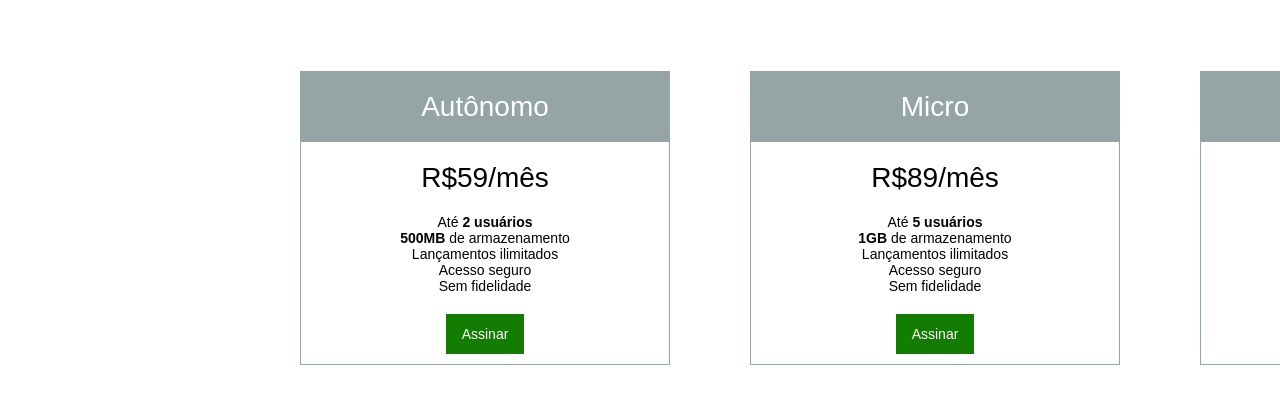
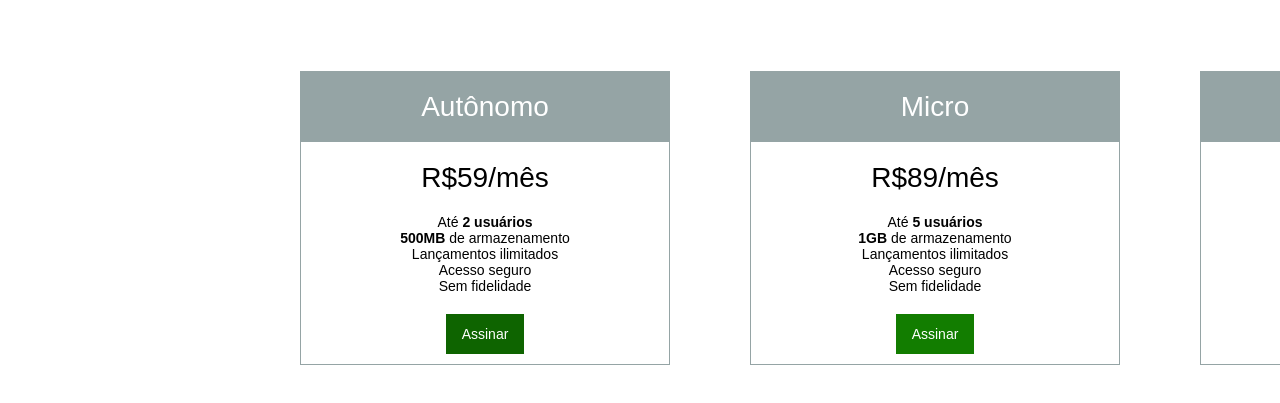
Before and after one commit to rodrigocrivelaro/projeto-frontend, a plain HTML site: page index.html in a window 1280 px wide. In both pictures the pointer is over the link 485 px from the left and 403 px from the top of the page. Shown: the part 69-472 px from the top of the page. Drawn offline with Linux system fonts and the light colour scheme.

Commit message:
Criando os botões

```diff
--- a/css/estilos.css
+++ b/css/estilos.css
@@ -75,3 +75,7 @@ article > footer {
   padding: 12px 16px;
   text-decoration: none;
 }
+
+.botao:hover , .botao:focus {
+  background-color: #0e6400;
+}
```
